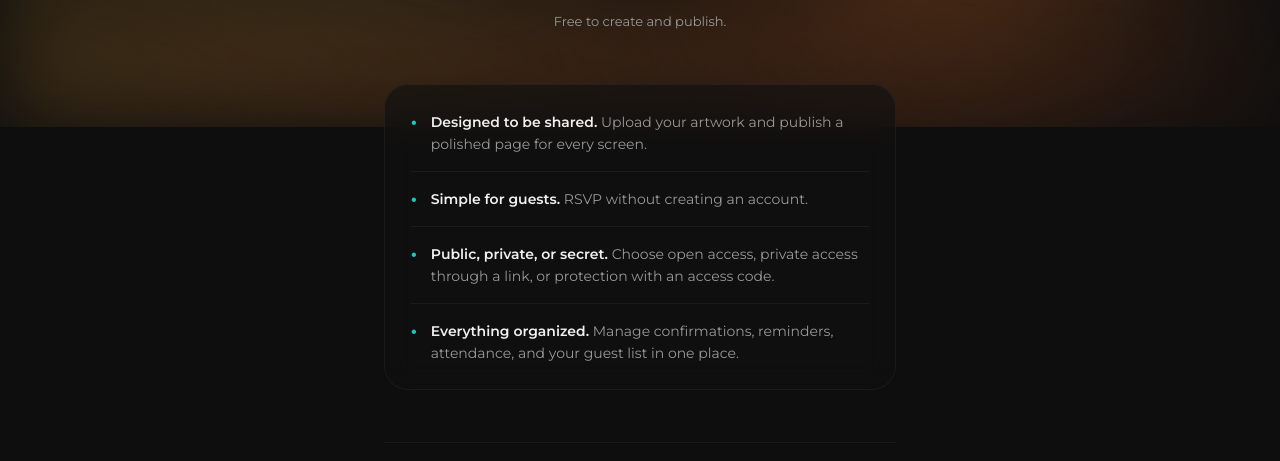
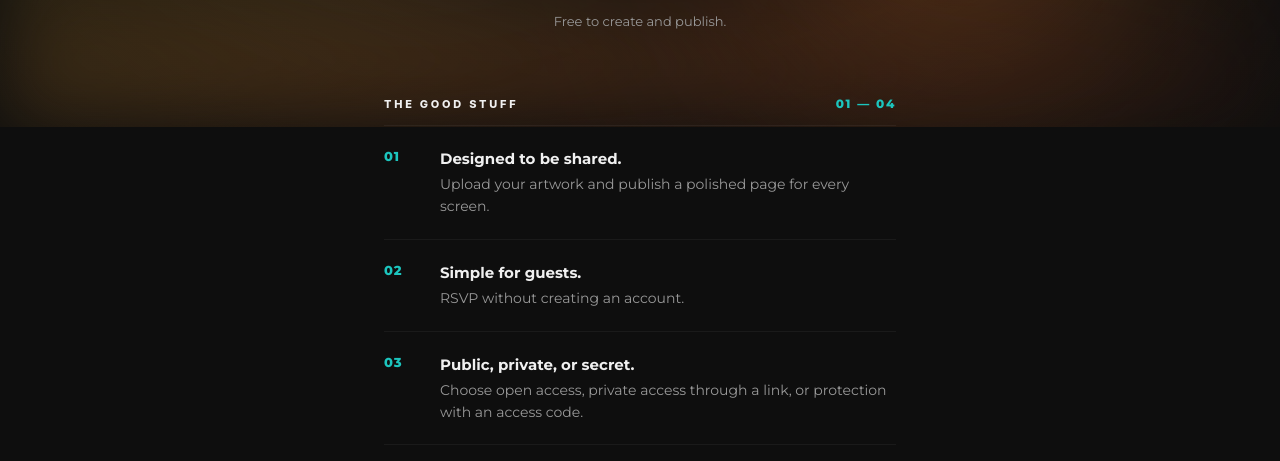
Before and after one commit to code666now/silver-glider-events, a website: page src/views/index.html in a window 1280 px wide. Shown: the part 673-1134 px from the top of the page. Drawn offline with Linux system fonts and the light colour scheme; no server answers; a web font is replaced by a local one.

Commit message:
Refine homepage value list

```diff
--- a/package.json
+++ b/package.json
@@ -1,6 +1,6 @@
 {
   "name": "silver-glider-events",
-  "version": "1.0.170",
+  "version": "1.0.171",
   "description": "Silver Glider Events — beautiful event pages, RSVPs, reminders",
   "type": "commonjs",
   "main": "src/index.js",
--- a/src/views/index.html
+++ b/src/views/index.html
@@ -124,17 +124,38 @@
     h1 span { color: var(--sg-accent); }
     .tagline { color: var(--sg-text-dim); font-size: 17px; line-height: 1.7; margin-bottom: 44px; }
     .offer-note { color: var(--sg-text-dim); font-size: 13px; margin-top: 14px; }
-    .features {
-      display: flex; flex-direction: column; gap: 0; text-align: left;
-      background: rgba(17, 17, 17, .62); border: 1px solid var(--sg-border-soft);
-      border-radius: var(--sg-radius-card); padding: 10px 26px; margin: 52px 0 0;
-      backdrop-filter: blur(14px); -webkit-backdrop-filter: blur(14px);
+    .feature-list { margin: 62px 0 0; text-align: left; }
+    .feature-list-header {
+      display: flex;
+      align-items: center;
+      justify-content: space-between;
+      gap: 20px;
+      margin-bottom: 12px;
     }
-    .feature { display: flex; gap: 14px; align-items: baseline; padding: 15px 0; border-bottom: 1px solid var(--sg-border-soft); }
-    .feature:last-child { border-bottom: none; }
-    .feature .tick { color: var(--sg-accent); font-weight: 800; }
-    .feature p { font-size: 14px; color: var(--sg-text-dim); }
-    .feature p strong { color: var(--sg-text); font-weight: 600; }
+    .feature-list-title { margin: 0; color: var(--sg-text); }
+    .feature-list-range {
+      color: var(--sg-accent);
+      font-size: 12px;
+      font-weight: 800;
+      letter-spacing: .14em;
+    }
+    .features { margin: 0; padding: 0; list-style: none; border-bottom: 1px solid var(--sg-border-soft); }
+    .feature {
+      display: grid;
+      grid-template-columns: 42px minmax(0, 1fr);
+      gap: 14px;
+      padding: 21px 0;
+      border-top: 1px solid var(--sg-border-soft);
+    }
+    .feature-number {
+      color: var(--sg-accent);
+      font-size: 13px;
+      font-weight: 800;
+      letter-spacing: .08em;
+      line-height: 1.45;
+    }
+    .feature p { margin: 0; color: var(--sg-text-dim); font-size: 14px; line-height: 1.55; }
+    .feature p strong { display: block; margin-bottom: 4px; color: var(--sg-text); font-size: 15px; font-weight: 650; }
     @media (max-width: 879px) {
       .sg-home-header {
         width: 100%;
@@ -165,12 +186,18 @@
     <a class="sg-btn sg-btn-primary" href="/login?next=%2Fevents%2Fnew" style="font-size:16px;padding:16px 44px">Create your event</a>
     <p class="offer-note">Free to create and publish.</p>
 
-    <div class="features">
-      <div class="feature"><span class="tick" aria-hidden="true">•</span><p><strong>Designed to be shared.</strong> Upload your artwork and publish a polished page for every screen.</p></div>
-      <div class="feature"><span class="tick" aria-hidden="true">•</span><p><strong>Simple for guests.</strong> RSVP without creating an account.</p></div>
-      <div class="feature"><span class="tick" aria-hidden="true">•</span><p><strong>Public, private, or secret.</strong> Choose open access, private access through a link, or protection with an access code.</p></div>
-      <div class="feature"><span class="tick" aria-hidden="true">•</span><p><strong>Everything organized.</strong> Manage confirmations, reminders, attendance, and your guest list in one place.</p></div>
-    </div>
+    <section class="feature-list" aria-labelledby="feature-list-title">
+      <div class="feature-list-header">
+        <h2 class="sg-label feature-list-title" id="feature-list-title">The good stuff</h2>
+        <span class="feature-list-range" aria-hidden="true">01 — 04</span>
+      </div>
+      <ol class="features">
+        <li class="feature"><span class="feature-number" aria-hidden="true">01</span><p><strong>Designed to be shared.</strong> Upload your artwork and publish a polished page for every screen.</p></li>
+        <li class="feature"><span class="feature-number" aria-hidden="true">02</span><p><strong>Simple for guests.</strong> RSVP without creating an account.</p></li>
+        <li class="feature"><span class="feature-number" aria-hidden="true">03</span><p><strong>Public, private, or secret.</strong> Choose open access, private access through a link, or protection with an access code.</p></li>
+        <li class="feature"><span class="feature-number" aria-hidden="true">04</span><p><strong>Everything organized.</strong> Manage confirmations, reminders, attendance, and your guest list in one place.</p></li>
+      </ol>
+    </section>
     <footer class="sg-social-footer" data-sg-legal-footer>
       <a class="sg-social-link" href="https://www.instagram.com/silverglidertix/" target="_blank" rel="noopener noreferrer" aria-label="Follow Silver Glider on Instagram at @silverglidertix">
         <svg viewBox="0 0 24 24" fill="none" stroke="currentColor" stroke-width="1.8" stroke-linecap="round" stroke-linejoin="round" aria-hidden="true">
```
Also changed, not shown: test/home-account-navigation.test.js (+14 -0 lines), CHANGELOG.md, 1 other file.
